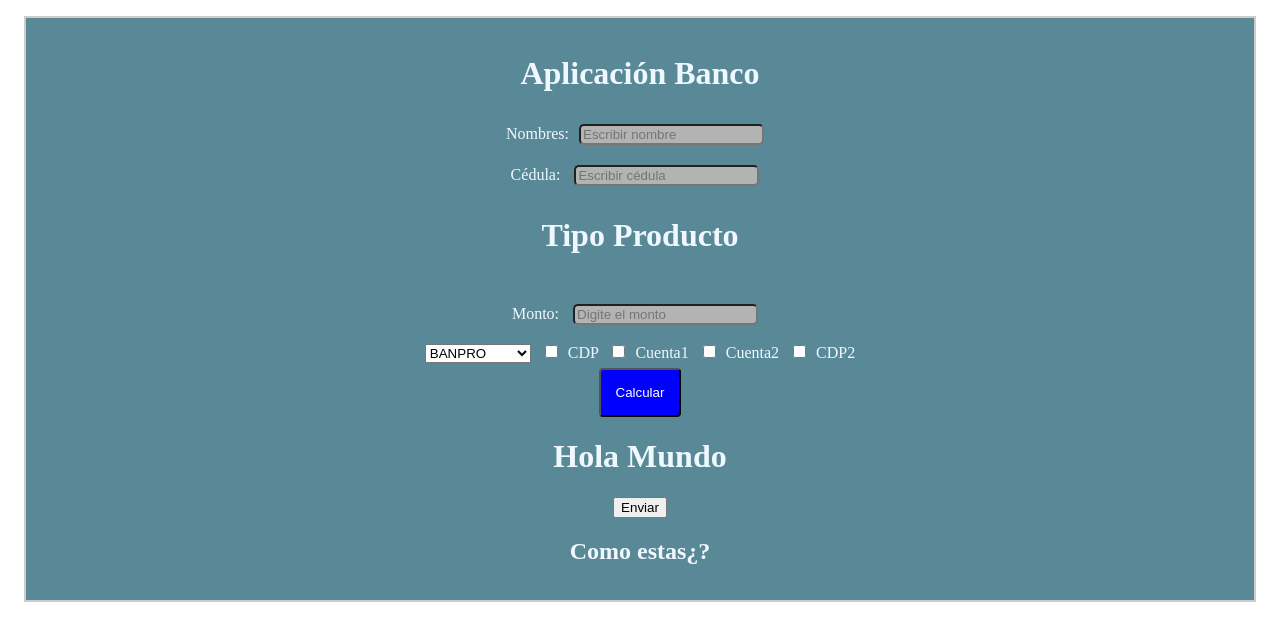
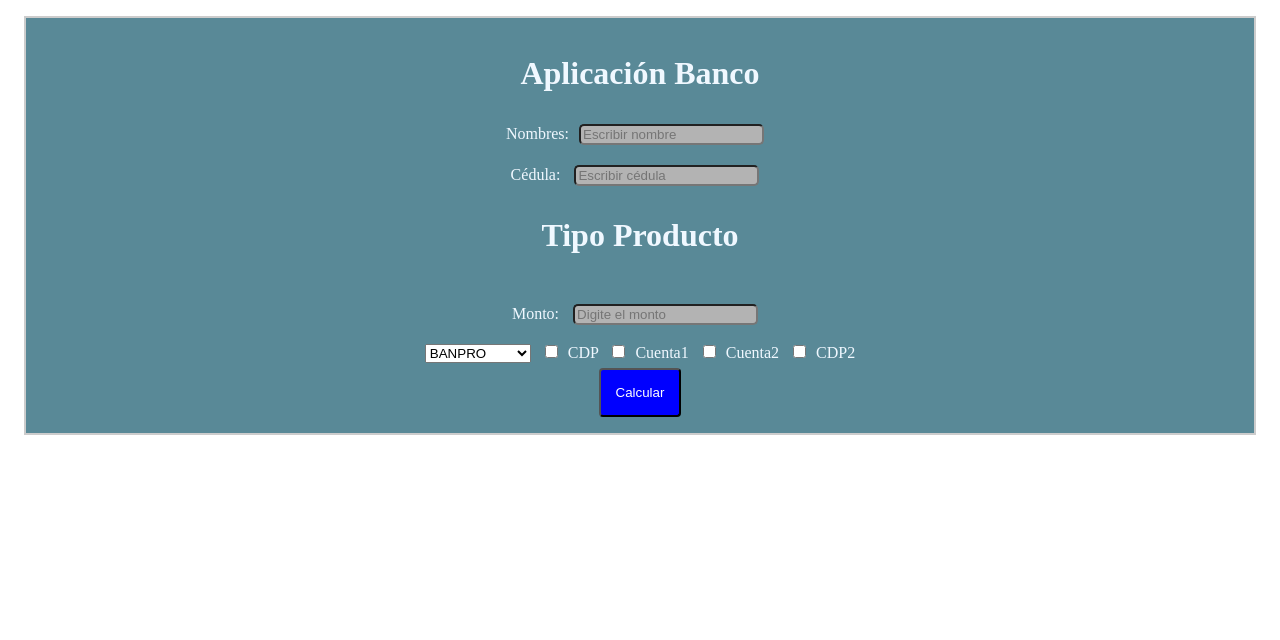
Before and after one commit to Alvaro-Hernandez/Banco, a plain HTML site: page index.html in a window 1280 px wide. Drawn offline with Linux system fonts and the light colour scheme.

Commit message:
Update index.html

```diff
--- a/index.html
+++ b/index.html
@@ -34,9 +34,6 @@
 
         <br>
         <button id="boton" onclick="calcular()">Calcular</button>
-        <h1>Hola Mundo</h1>
-        <button type="submit"> Enviar</button>
-        <h2>Como estas¿?</h2>
     </div>
     <script src="js/app.js"></script>
 </body>
```
